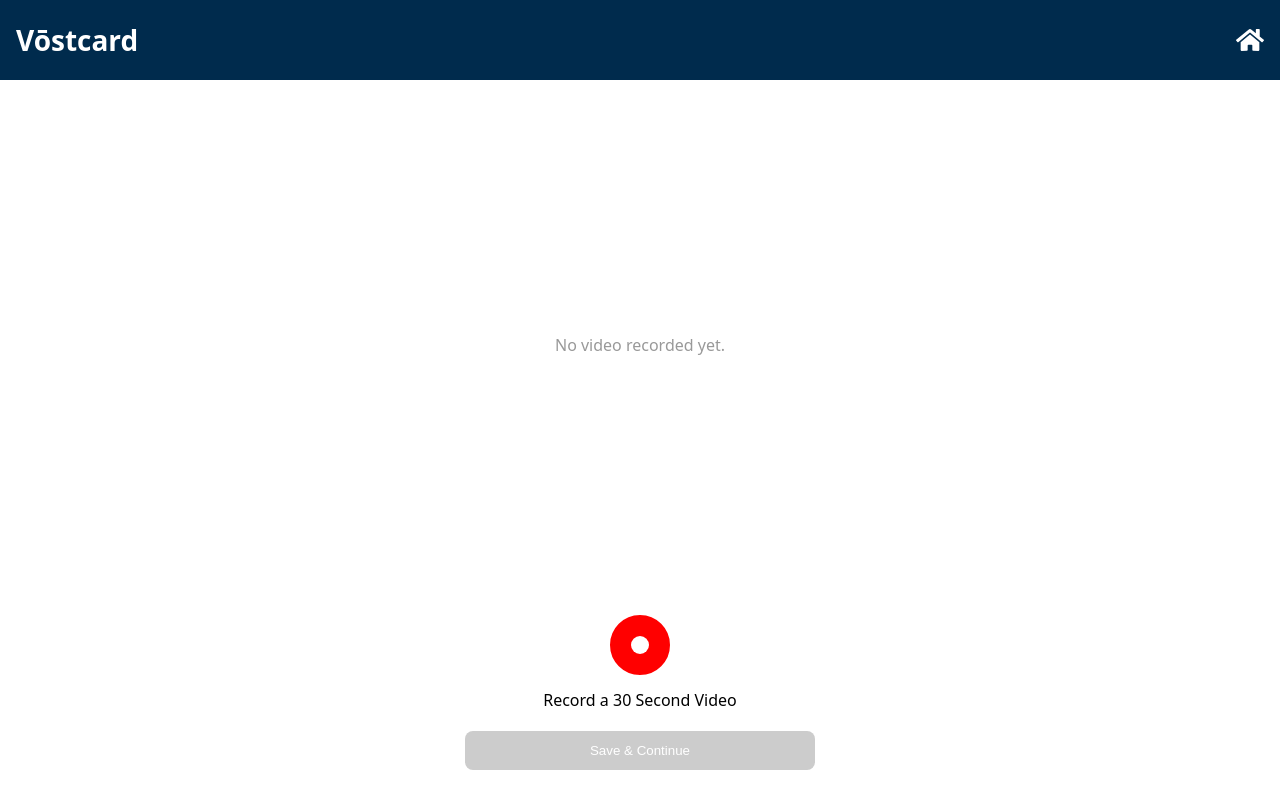
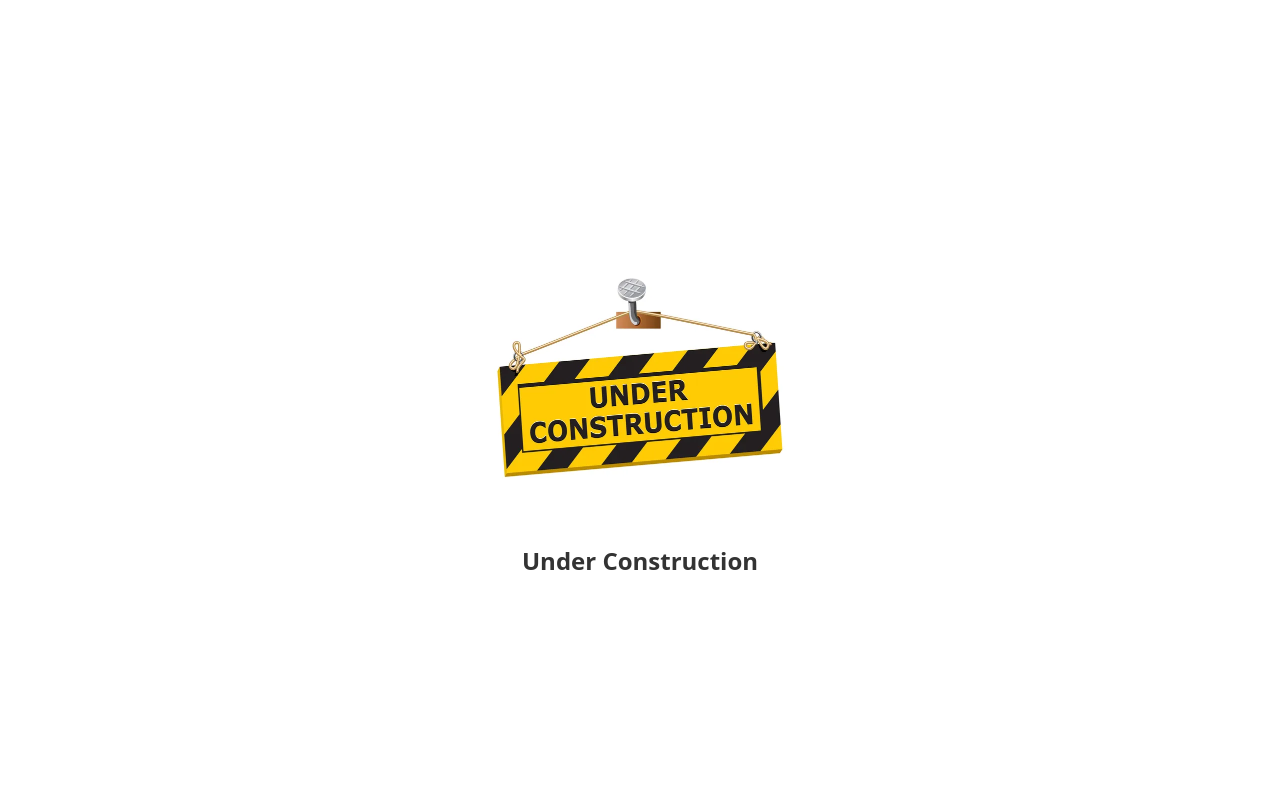
Before and after one commit to Vostcard-app/web-app, a React (Vite) app: page /create-step1 in a window 1280 px wide. Built offline with nearby package versions, Linux system fonts and the light colour scheme.

Commit message:
Ready for Netlify deploy

```diff
--- a/src/App.tsx
+++ b/src/App.tsx
@@ -1,6 +1,5 @@
 // src/App.tsx
-
-import React from 'react';
+import React, { useState } from 'react';
 import { BrowserRouter as Router, Routes, Route } from 'react-router-dom';
 import HomeView from './components/HomeView';
 import CreateVostcardStep1 from './components/CreateVostcardStep1';
@@ -12,11 +11,15 @@ import ListView from './components/ListView';
 import LandingPage from './components/LandingPage';
 
 function App() {
+  const [showLanding, setShowLanding] = useState(true);
+
   return (
     <Router>
+      {showLanding ? (
+        <LandingPage onUnlock={() => setShowLanding(false)} />
+      ) : (
         <Routes>
-        <Route path="/" element={<LandingPage />} />
-        <Route path="/home" element={<HomeView />} />
+          <Route path="/" element={<HomeView />} />
           <Route path="/create-step1" element={<CreateVostcardStep1 />} />
           <Route path="/create-step2" element={<CreateVostcardStep2 />} />
           <Route path="/create-step3" element={<CreateVostcardStep3 />} />
@@ -24,6 +27,7 @@ function App() {
           <Route path="/camera" element={<CameraView />} />
           <Route path="/list-view" element={<ListView />} />
         </Routes>
+      )}
     </Router>
   );
 }
--- a/src/components/LandingPage.tsx
+++ b/src/components/LandingPage.tsx
@@ -1,18 +1,19 @@
 // src/components/LandingPage.tsx
 
 import React, { useState } from 'react';
-import roadSign from '../assets/underconstruction.jpg'; // Your road sign image
+import roadSign from '../assets/underconstruction.jpg'; // ✅ Make sure this filename is correct
 
 const LandingPage: React.FC<{ onUnlock: () => void }> = ({ onUnlock }) => {
   const [tapCount, setTapCount] = useState(0);
 
   const handleTap = () => {
     const newCount = tapCount + 1;
+    setTapCount(newCount);
+
     if (newCount >= 3) {
       onUnlock();
     } else {
-      setTapCount(newCount);
-      setTimeout(() => setTapCount(0), 1500); // Reset tap count after 1.5 seconds
+      setTimeout(() => setTapCount(0), 1500); // Reset after 1.5 seconds if not completed
     }
   };
 
```
Lines whose indentation alone changed are shown as unchanged.
